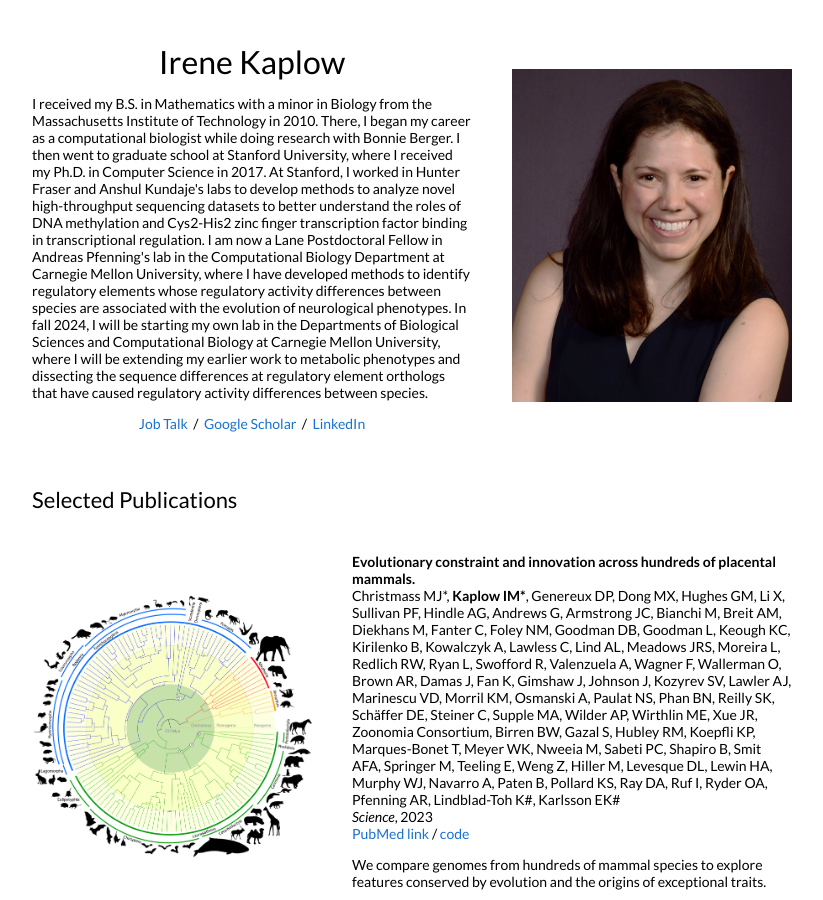
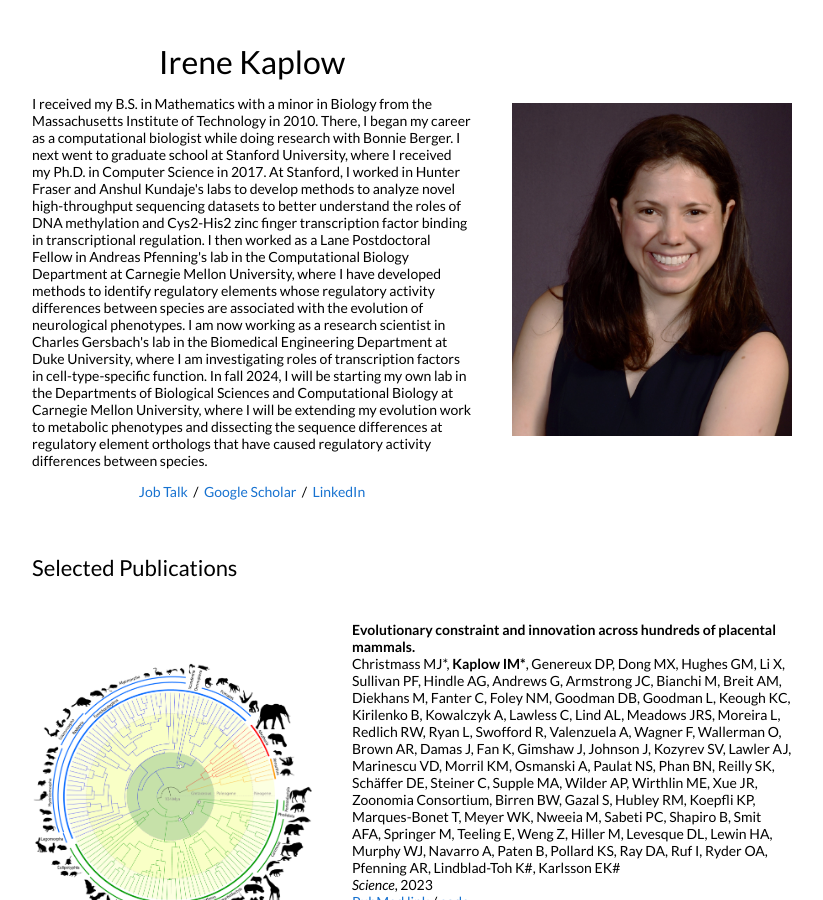
Before and after one commit to imk1/imk1.github.io, a Jekyll site: the page built from _posts/2023-3-6-Science2023b.markdown, in a window 1280 px wide and 900 px high. Shown: the whole window, without its empty margins (228-1051 px from the left). Built offline with Jekyll 4.4.1, drawn with Linux system fonts in a browser that asks for light colours.

Commit message:
Update default.html
I updated my bio.

```diff
--- a/_layouts/default.html
+++ b/_layouts/default.html
@@ -27,7 +27,7 @@
               <h1>
                 Irene Kaplow
               </h1>
-              <p>I received my B.S. in Mathematics with a minor in Biology from the Massachusetts Institute of Technology in 2010. There, I began my career as a computational biologist while doing research with Bonnie Berger. I then went to graduate school at Stanford University, where I received my Ph.D. in Computer Science in 2017. At Stanford, I worked in Hunter Fraser and Anshul Kundaje's labs to develop methods to analyze novel high-throughput sequencing datasets to better understand the roles of DNA methylation and Cys2-His2 zinc finger transcription factor binding in transcriptional regulation. I am now a Lane Postdoctoral Fellow in Andreas Pfenning's lab in the Computational Biology Department at Carnegie Mellon University, where I have developed methods to identify regulatory elements whose regulatory activity differences between species are associated with the evolution of neurological phenotypes. In fall 2024, I will be starting my own lab in the Departments of Biological Sciences and Computational Biology at Carnegie Mellon University, where I will be extending my earlier work to metabolic phenotypes and dissecting the sequence differences at regulatory element orthologs that have caused regulatory activity differences between species.
+              <p>I received my B.S. in Mathematics with a minor in Biology from the Massachusetts Institute of Technology in 2010. There, I began my career as a computational biologist while doing research with Bonnie Berger. I next went to graduate school at Stanford University, where I received my Ph.D. in Computer Science in 2017. At Stanford, I worked in Hunter Fraser and Anshul Kundaje's labs to develop methods to analyze novel high-throughput sequencing datasets to better understand the roles of DNA methylation and Cys2-His2 zinc finger transcription factor binding in transcriptional regulation. I then worked as a Lane Postdoctoral Fellow in Andreas Pfenning's lab in the Computational Biology Department at Carnegie Mellon University, where I have developed methods to identify regulatory elements whose regulatory activity differences between species are associated with the evolution of neurological phenotypes.  I am now working as a research scientist in Charles Gersbach's lab in the Biomedical Engineering Department at Duke University, where I am investigating roles of transcription factors in cell-type-specific function. In fall 2024, I will be starting my own lab in the Departments of Biological Sciences and Computational Biology at Carnegie Mellon University, where I will be extending my evolution work to metabolic phenotypes and dissecting the sequence differences at regulatory element orthologs that have caused regulatory activity differences between species.
               </p>
               <p style="text-align:center">
                 <a href="http://www.cs.cmu.edu/afs/cs/user/ikaplow/www/JobTalk/IreneKaplowJobTalk.mp4">Job Talk</a> &nbsp;/&nbsp;
```
